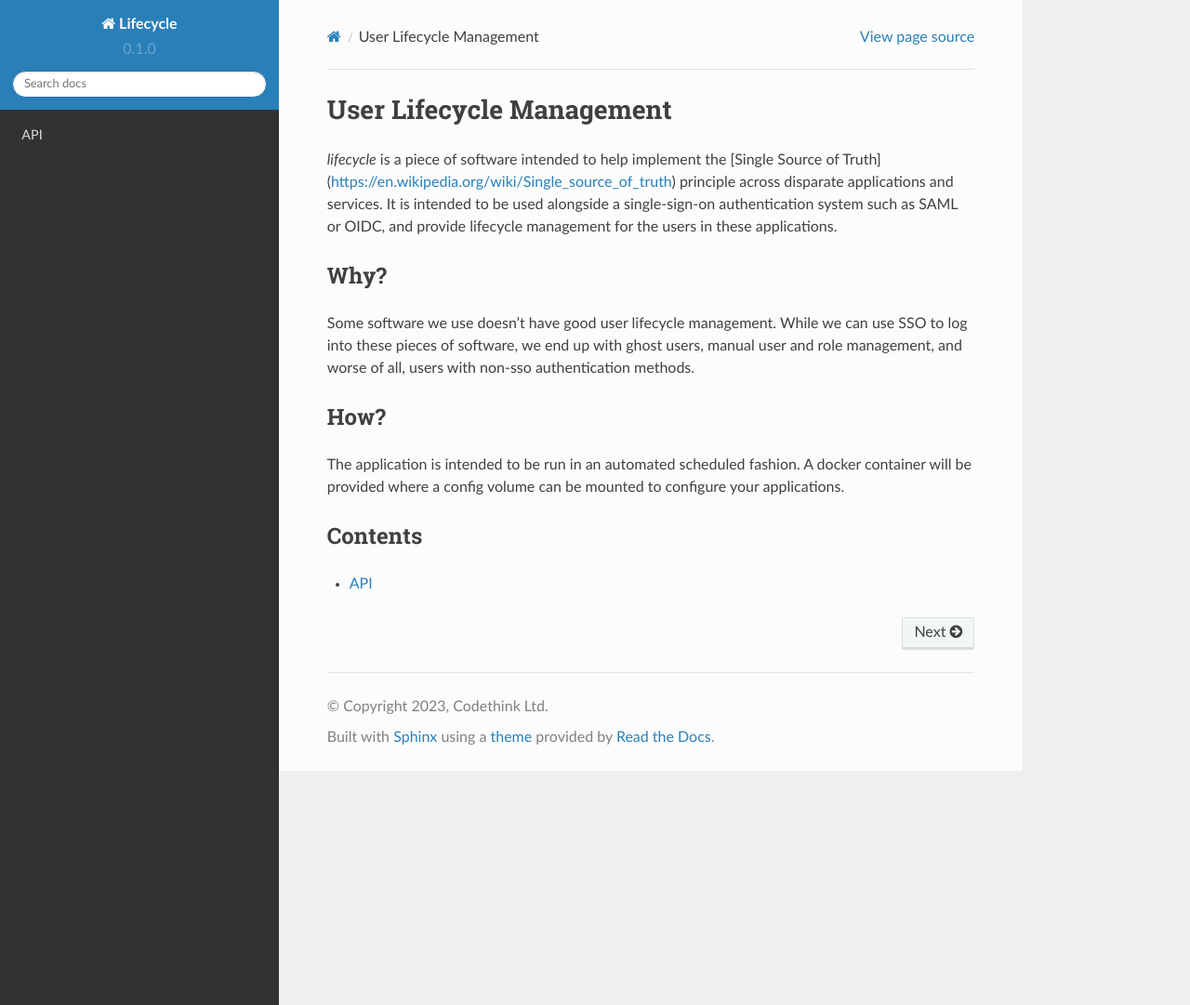
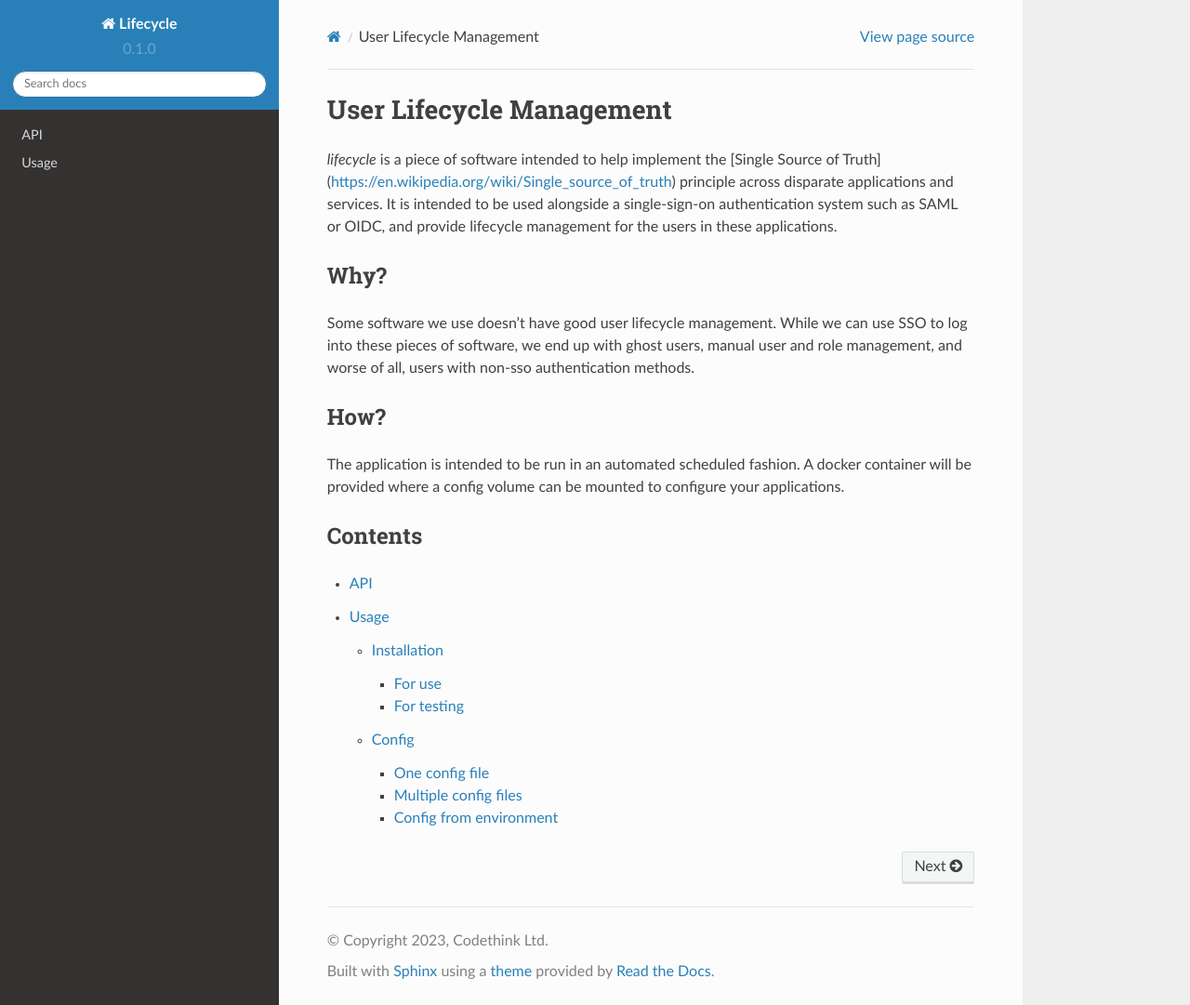
Before and after one commit to CodethinkLabs/lifecycle, a Sphinx documentation site: the page built from docs/source/index.rst, in a window 1280 px wide and 1081 px high. Shown: the whole window at 93% size. Built offline with Sphinx 7.4.7 and the Read the Docs theme 2.0.0, drawn with Linux system fonts in a browser that asks for light colours; pages that are not in the unit, such as notebooks, are missing from menus; some of the changed lines change nothing that is shown.

Commit message:
Add usage documentation

```diff
--- a/docs/source/index.rst
+++ b/docs/source/index.rst
@@ -22,3 +22,4 @@ Contents
 .. toctree::
 
    api
+   usage
--- /dev/null
+++ b/docs/source/usage.rst
@@ -0,0 +1,145 @@
+Usage
+=====
+
+Installation
+------------
+
+For use
+~~~~~~~
+
+To install this project for general use, run::
+
+    pip install --user git+https://github.com/CodethinkLabs/lifecycle
+
+It can then be run with::
+
+    lifecycle <args...>
+
+For testing
+~~~~~~~~~~~
+
+To set up this project for testing locally::
+
+    git clone https://github.com/CodethinkLabs/lifecycle
+
+    cd lifecycle
+
+    python3 -m venv .venv
+    . .venv/bin/activate && \
+        pip install pipenv && \
+        pipenv install && \
+        pre-commit install
+
+It can then be run with::
+
+    pipenv run lifecycle <args...>
+
+
+Config
+------
+
+Configuration can be read from a single file, or a directory containing multiple .yml files.
+
+
+One config file
+~~~~~~~~~~~~~~~
+
+A single config file name config.yml might contain::
+
+    source:
+      module: StaticConfig
+      groups:
+        - name: foobar
+      users:
+        - username: johnsmith
+          fullname: "John Smith"
+          groups: ["foobar"]
+          email: ["john.smith@example.org", "john.smith@example.test"]
+        - username: jimsmyth
+          fullname: "Jim Griff"
+          email: ["jim.smyth@example.org"]
+    targets:
+      - module: SuiteCRM
+        url: http://127.0.0.1:8080
+        api_username: user
+        api_password: password
+        api_client_id: ffff-dddd-c0fe
+        api_client_secret: mysecret
+        excluded_usernames:
+          - "user"
+
+This can be used by running::
+
+    lifecycle -f config.yml
+
+Multiple config files
+~~~~~~~~~~~~~~~~~~~~~
+
+As multiple files, this might be:
+config/static_source.yml::
+
+    source:
+      module: StaticConfig
+      groups:
+        - name: foobar
+      users:
+        - username: johnsmith
+          fullname: "John Smith"
+          groups: ["foobar"]
+          email: ["john.smith@example.org", "john.smith@example.test"]
+        - username: jimsmyth
+          fullname: "Jim Griff"
+          email: ["jim.smyth@example.org"]
+
+config/suitecrm_target.yml::
+
+    targets:
+      - module: SuiteCRM
+        url: http://127.0.0.1:8080
+        api_username: user
+        api_password: password
+        api_client_id: ffff-dddd-c0fe
+        api_client_secret: mysecret
+        excluded_usernames:
+          - "user"
+
+This can be used by running::
+
+    lifecycle -f config/
+
+Config from environment
+~~~~~~~~~~~~~~~~~~~~~~~
+
+Environment variable substitutions will be performed into config files.
+
+For example, a config file name config.yml::
+
+    source:
+      module: StaticConfig
+      groups:
+        - name: foobar
+      users:
+        - username: johnsmith
+          fullname: "John Smith"
+          groups: ["foobar"]
+          email: ["john.smith@example.org", "john.smith@example.test"]
+        - username: jimsmyth
+          fullname: "Jim Griff"
+          email: ["jim.smyth@example.org"]
+    targets:
+      - module: SuiteCRM
+        url: ${SUITECRM_URL}
+        api_username: user
+        api_password: ${SUITECRM_PASSWORD}
+        api_client_id: ${SUITECRM_CLIENT_ID}
+        api_client_secret: ${SUITECRM_SECRET}
+        excluded_usernames:
+          - "user"
+
+This can be used by running::
+
+    export SUITECRM_URL=http://127.0.0.1:8080
+    export SUITECRM_PASSWORD=password
+    export SUITECRM_CLIENT_ID=ffff-dddd-c0fe
+    export SUITECRM_SECRET=secret
+    lifecycle -f config.yml
```
